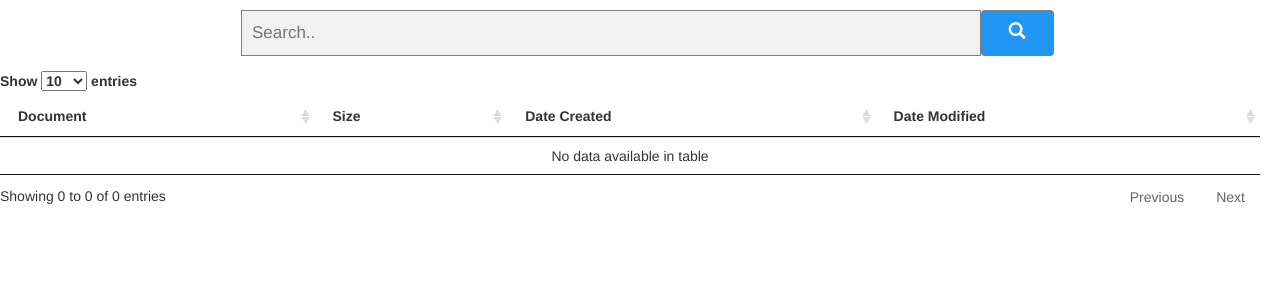
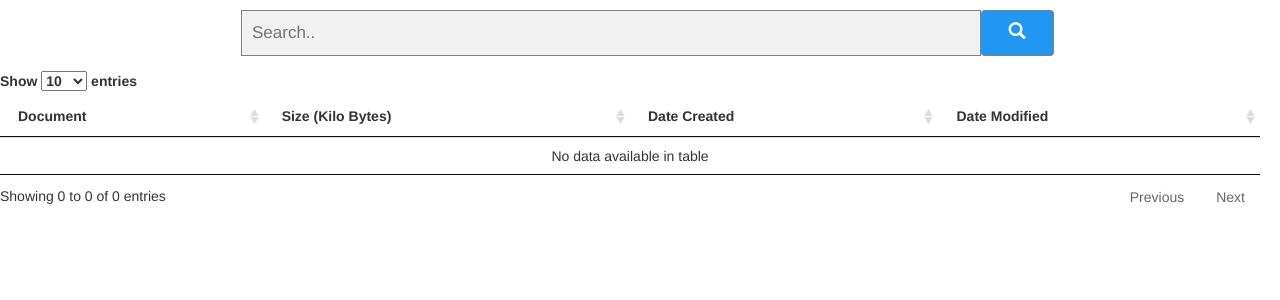
Before and after one commit to MattFox1388/django_server, a Django app: page / in a window 1280 px wide; the page is wider, and only the part inside the window is pictured. Shown: the top 300 px of that part. Run offline with Django 3.2, Linux system fonts and the light colour scheme; some libraries are stand-ins or nearby versions.

Commit message:
Back to not so pretty file sizes

```diff
--- a/templates/index.html
+++ b/templates/index.html
@@ -40,7 +40,7 @@
               <tr>
                 <th style="display:none;"></th>
                 <th>Document</th>
-                <th>Size</th>
+                <th>Size (Kilo Bytes)</th>
                 <th>Date Created</th>
                 <th>Date Modified</th>
               </tr>
@@ -50,7 +50,7 @@
                 <tr>
                     <td  style="display:none;"></td>
                     <td><a href="{% url 'details-view' doc.file_id %}" class="file_link">{{ doc.get_file_path }}</a></td>
-                    <td>{{ doc.get_pretty_file_size }}</td>
+                    <td>{{ doc.get_file_size|div:"1000"|to_int }}</td>
                     <td><span>{{doc.get_create_date|dateToISO}}</span>{{ doc.get_create_date }}</td>
                     <td><span>{{doc.get_edit_date|dateToISO}}</span>{{ doc.get_edit_date }}</td>
                 </tr>
```
